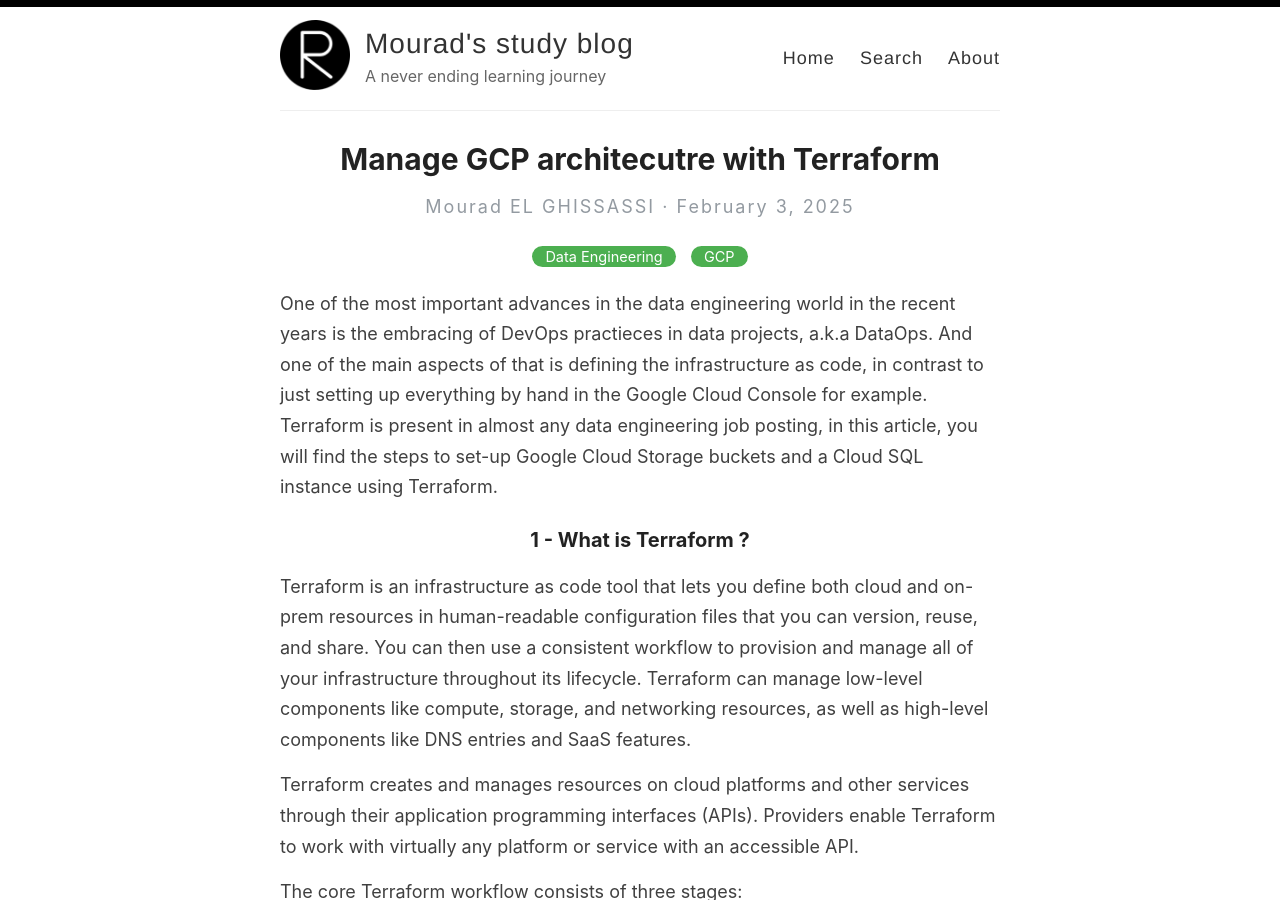
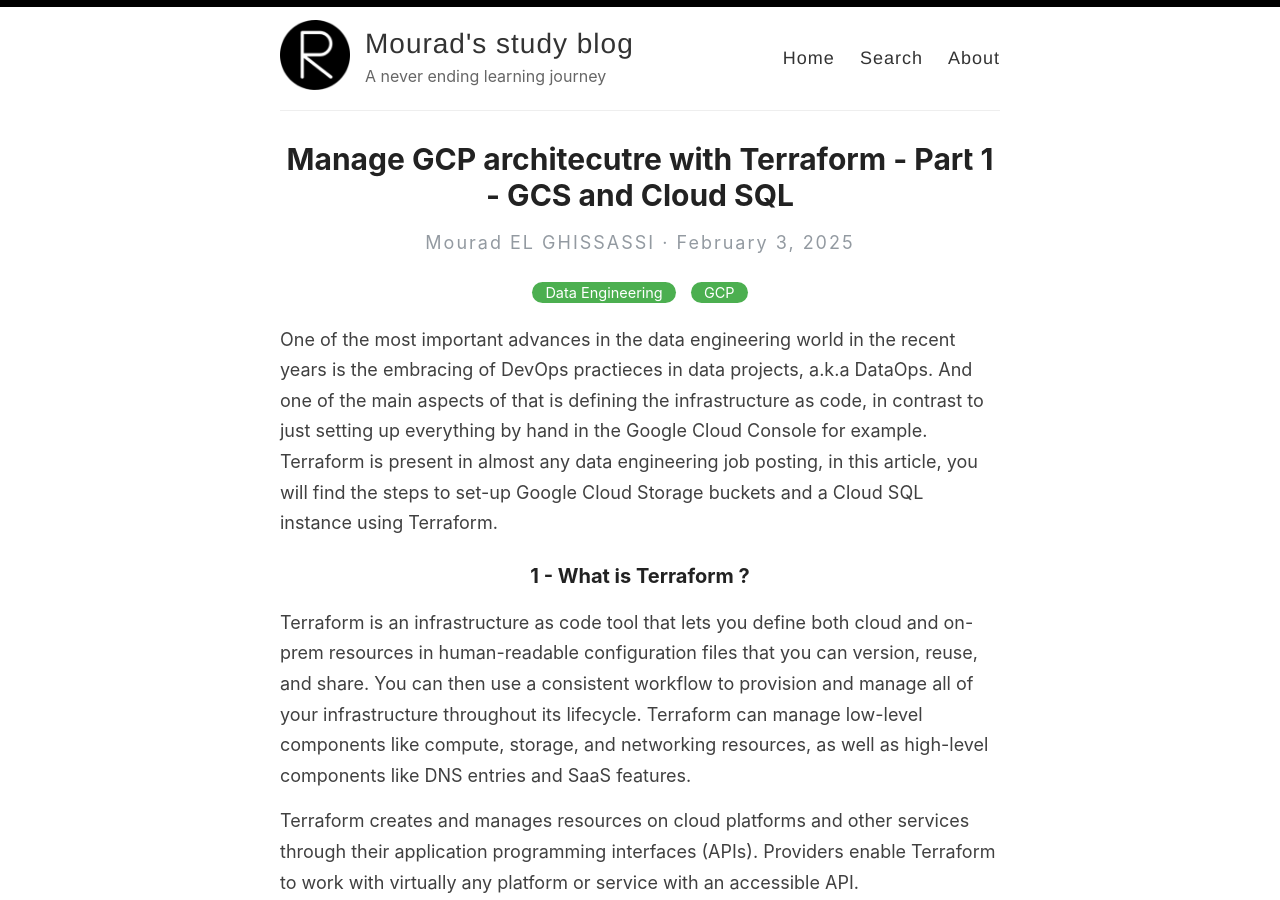
Before and after one commit to everythingdata-ai/everythingdata-ai.github.io, a Jekyll site: the page built from _posts/2025-02-03-gcp-terraform.md, in a window 1280 px wide and 900 px high. Built offline with Jekyll 4.4.1, drawn with Linux system fonts in a browser that asks for light colours.

Commit message:
Update 2025-02-03-gcp-terraform.md

```diff
--- a/_posts/2025-02-03-gcp-terraform.md
+++ b/_posts/2025-02-03-gcp-terraform.md
@@ -1,6 +1,6 @@
 ---
 layout: post
-title: Manage GCP architecutre with Terraform
+title: Manage GCP architecutre with Terraform - Part 1 - GCS and Cloud SQL
 categories: [Data Engineering, GCP]
 ---
 
```
